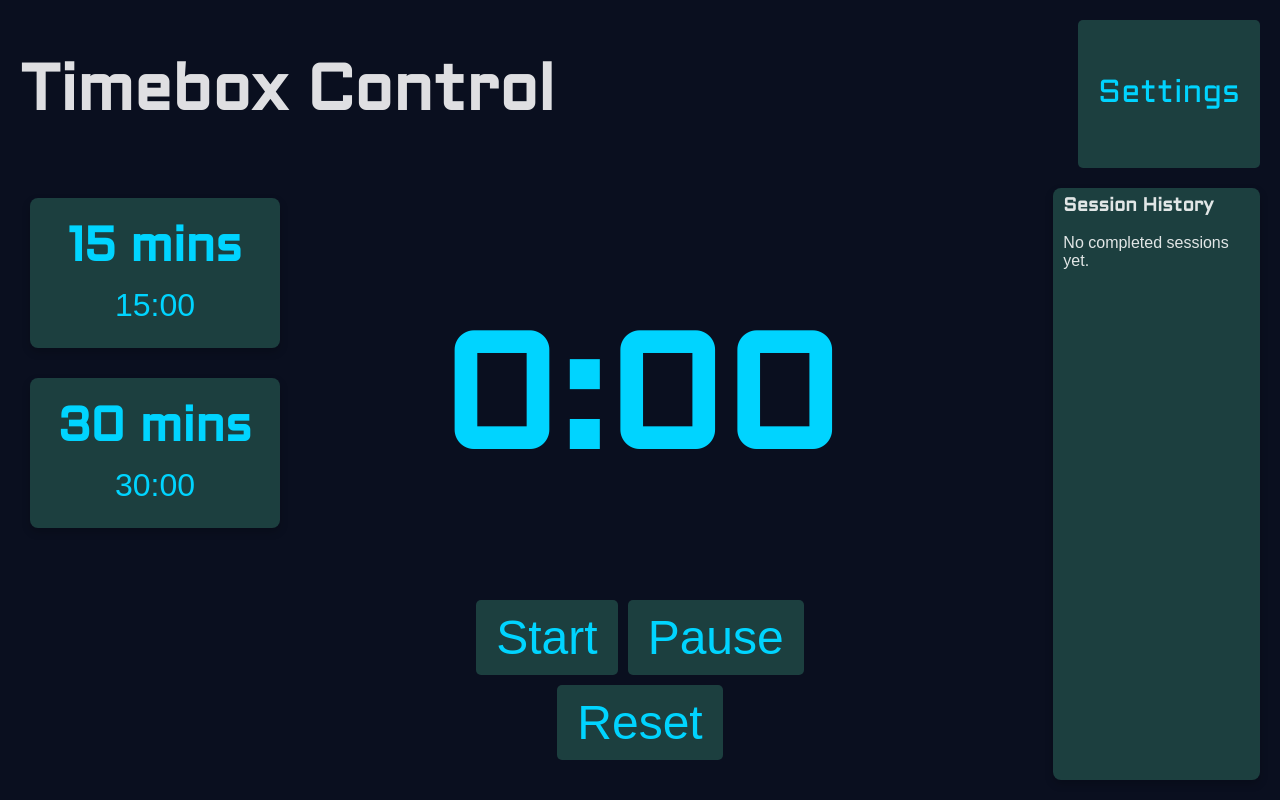
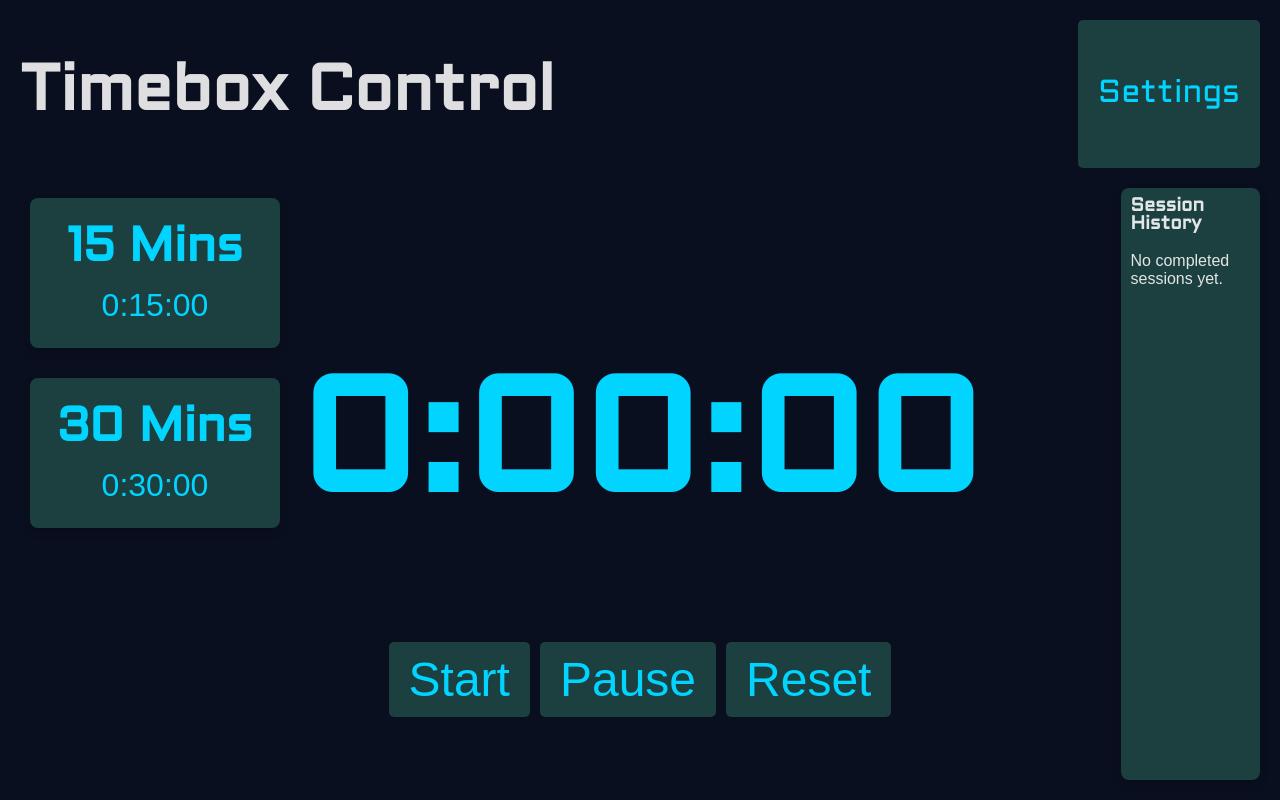
Before and after one commit to Jthora/timebox-app, a React (Vite) app in the folder time-boxing-app/: page / in a window 1280 px wide. Built offline with nearby package versions, Linux system fonts and the light colour scheme.

Commit message:
improving formatting

```diff
--- a/time-boxing-app/src/components/TimeBox.tsx
+++ b/time-boxing-app/src/components/TimeBox.tsx
@@ -4,12 +4,11 @@ import styles from '../styles/App.module.css'; // Import the CSS module
 
 interface TimeBoxProps {
   id: string; // Unique ID for each draggable box
-  label: string; // Label for the time block
   time: number; // Time in seconds
   onClick: () => void; // Click handler for the time block
 }
 
-const TimeBox: React.FC<TimeBoxProps> = ({ id, label, time, onClick }) => {
+const TimeBox: React.FC<TimeBoxProps> = ({ id, time, onClick }) => {
   const { attributes, listeners, setNodeRef, transform, transition } =
     useSortable({ id });
   const [isDragging, setIsDragging] = useState(false);
@@ -22,9 +21,15 @@ const TimeBox: React.FC<TimeBoxProps> = ({ id, label, time, onClick }) => {
   };
 
   const formatTime = (seconds: number) => {
-    const minutes = Math.floor(seconds / 60);
+    const hours = Math.floor(seconds / 3600);
+    const minutes = Math.floor((seconds % 3600) / 60);
     const secs = seconds % 60;
-    return `${minutes}:${secs < 10 ? "0" : ""}${secs}`;
+    return `${hours}:${minutes < 10 ? "0" : ""}${minutes}:${secs < 10 ? "0" : ""}${secs}`;
+  };
+
+  const formatLabel = (seconds: number) => {
+    const hours = seconds / 3600;
+    return hours >= 1 ? `${hours % 1 === 0 ? hours : hours.toFixed(1)} Hrs` : `${Math.floor(seconds / 60)} Mins`;
   };
 
   const handleMouseDown = () => {
@@ -53,7 +58,7 @@ const TimeBox: React.FC<TimeBoxProps> = ({ id, label, time, onClick }) => {
       onDragStart={handleDragStart}
     >
       <button>
-        <h2>{label}</h2>
+        <h2>{formatLabel(time)}</h2>
         <p>{formatTime(time)}</p> {/* Display the time */}
       </button>
     </div>
--- a/time-boxing-app/src/components/TimerDisplay.tsx
+++ b/time-boxing-app/src/components/TimerDisplay.tsx
@@ -32,9 +32,10 @@ const TimerDisplay: React.FC<TimerDisplayProps> = ({ initialTime, onComplete })
   }, [isRunning, onComplete]);
 
   const formatTime = (seconds: number) => {
-    const minutes = Math.floor(seconds / 60);
+    const hours = Math.floor(seconds / 3600);
+    const minutes = Math.floor((seconds % 3600) / 60);
     const secs = seconds % 60;
-    return `${minutes}:${secs < 10 ? "0" : ""}${secs}`;
+    return `${hours}:${minutes < 10 ? "0" : ""}${minutes}:${secs < 10 ? "0" : ""}${secs}`;
   };
 
   return (
--- a/time-boxing-app/src/pages/HomePage.tsx
+++ b/time-boxing-app/src/pages/HomePage.tsx
@@ -84,7 +84,6 @@ const HomePage: React.FC<HomePageProps> = ({ timeBlocks, setTimeBlocks }) => {
                 <TimeBox
                   key={timeBlock.id}
                   id={timeBlock.id}
-                  label={timeBlock.label}
                   time={timeBlock.time}
                   onClick={() => setCurrentTimer(timeBlock)}
                 />
```
Also changed, not shown: time-boxing-app/directory-structure.txt, 1 other file (tests, documents, lock files or other folders).
